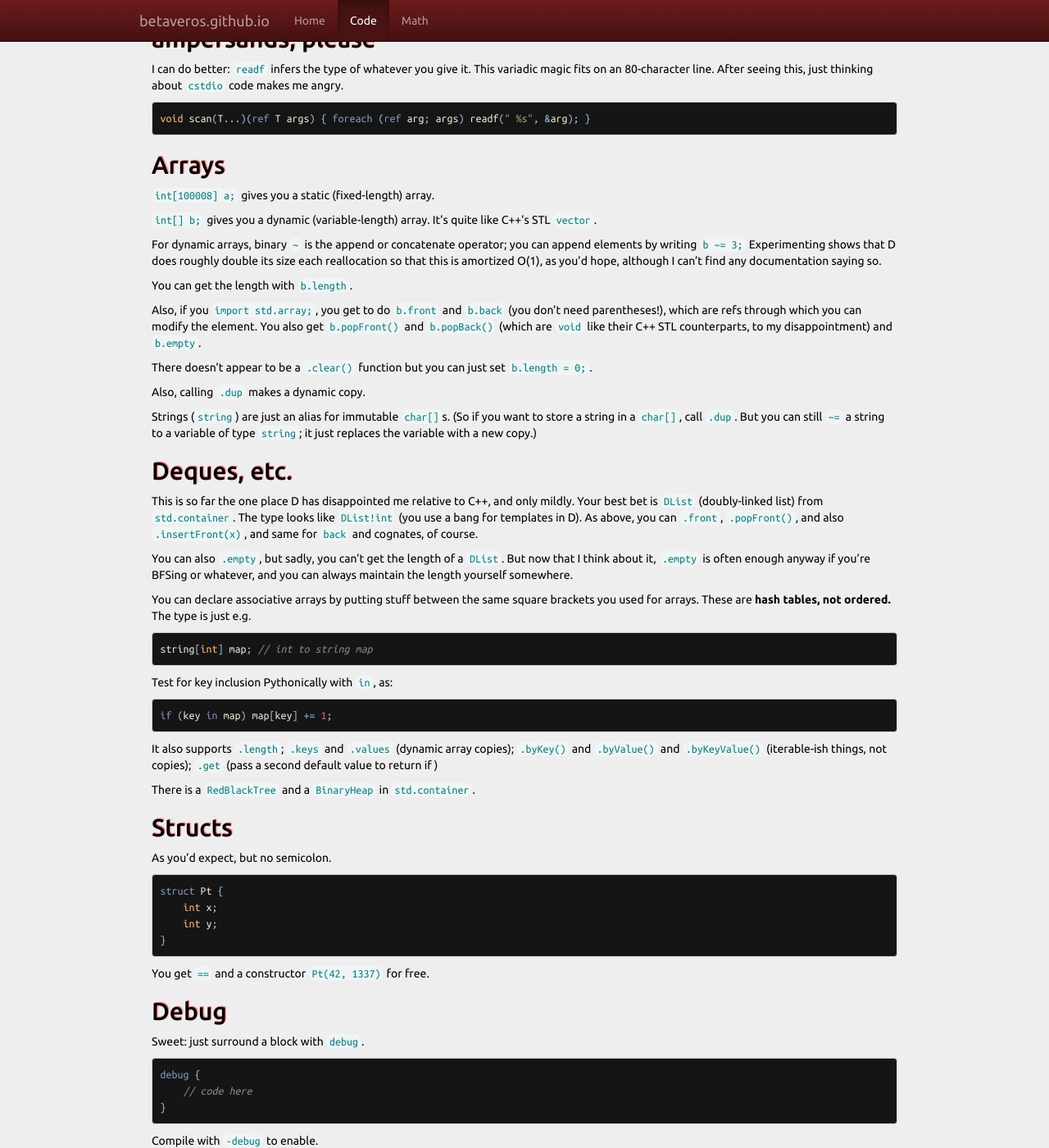
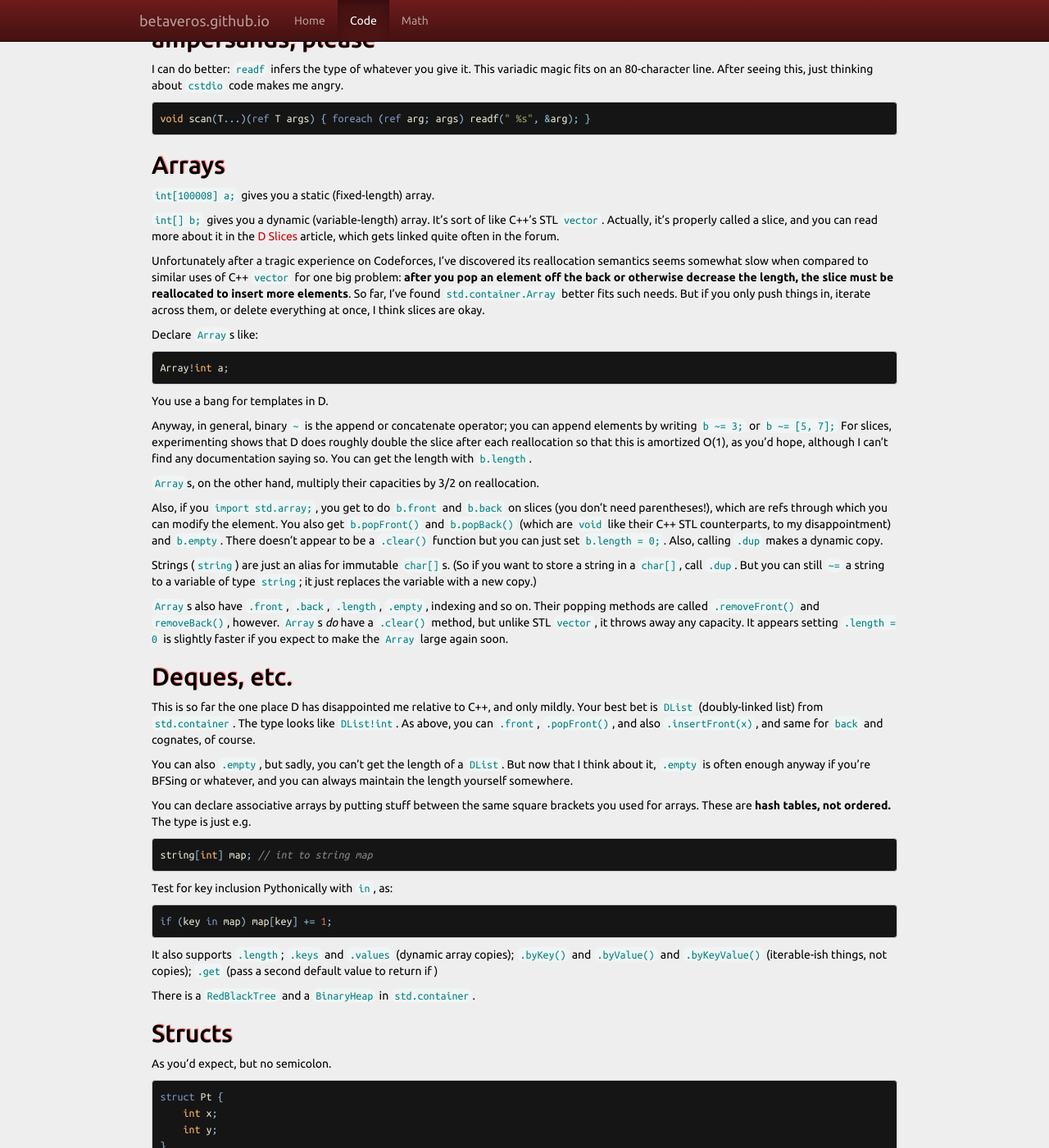
Before and after one commit to betaveros/betaveros.github.io, a Jekyll site: the page built from _posts/2015-01-14-c-to-d.markdown, in a window 1280 px wide and 1400 px high, scrolled down 1409 px. Shown: the whole window at 82% size. Built offline with Jekyll 4.4.1, drawn with Linux system fonts in a browser that asks for light colours; some of the changed text lies outside the part shown.

Commit message:
C to D updates from a long time ago

```diff
--- a/_posts/2015-01-14-c-to-d.markdown
+++ b/_posts/2015-01-14-c-to-d.markdown
@@ -96,23 +96,31 @@ void scan(T...)(ref T args) { foreach (ref arg; args) readf(" %s", &arg); }
 
 `int[100008] a;` gives you a static (fixed-length) array.
 
-`int[] b;` gives you a dynamic (variable-length) array. It's quite like C++'s STL `vector`.
+`int[] b;` gives you a dynamic (variable-length) array. It's sort of like C++'s STL `vector`. Actually, it's properly called a slice, and you can read more about it in the [D Slices](http://dlang.org/d-array-article.html) article, which gets linked quite often in the forum.
 
-For dynamic arrays, binary `~` is the append or concatenate operator; you can append elements by writing `b ~= 3;` Experimenting shows that D does roughly double its size each reallocation so that this is amortized O(1), as you'd hope, although I can't find any documentation saying so.
+Unfortunately after a tragic experience on Codeforces, I've discovered its reallocation semantics seems somewhat slow when compared to similar uses of C++ `vector` for one big problem: **after you pop an element off the back or otherwise decrease the length, the slice must be reallocated to insert more elements**. So far, I've found `std.container.Array` better fits such needs. But if you only push things in, iterate across them, or delete everything at once, I think slices are okay.
 
-You can get the length with `b.length`.
+Declare `Array`s like:
 
-Also, if you `import std.array;`, you get to do `b.front` and `b.back` (you don't need parentheses!), which are refs through which you can modify the element. You also get `b.popFront()` and `b.popBack()` (which are `void` like their C++ STL counterparts, to my disappointment) and `b.empty`.
+{% highlight d %}
+Array!int a;
+{% endhighlight %}
 
-There doesn't appear to be a `.clear()` function but you can just set `b.length = 0;`.
+You use a bang for templates in D.
 
-Also, calling `.dup` makes a dynamic copy.
+Anyway, in general, binary `~` is the append or concatenate operator; you can append elements by writing `b ~= 3;` or `b ~= [5, 7];` For slices, experimenting shows that D does roughly double the slice after each reallocation so that this is amortized O(1), as you'd hope, although I can't find any documentation saying so. You can get the length with `b.length`.
+
+`Array`s, on the other hand, multiply their capacities by 3/2 on reallocation.
+
+Also, if you `import std.array;`, you get to do `b.front` and `b.back` on slices (you don't need parentheses!), which are refs through which you can modify the element. You also get `b.popFront()` and `b.popBack()` (which are `void` like their C++ STL counterparts, to my disappointment) and `b.empty`. There doesn't appear to be a `.clear()` function but you can just set `b.length = 0;`. Also, calling `.dup` makes a dynamic copy.
 
 Strings (`string`) are just an alias for immutable `char[]`s. (So if you want to store a string in a `char[]`, call `.dup`. But you can still `~=` a string to a variable of type `string`; it just replaces the variable with a new copy.)
 
+`Array`s also have `.front`, `.back`, `.length`, `.empty`, indexing and so on. Their popping methods are called `.removeFront()` and `removeBack()`, however. `Array`s *do* have a `.clear()` method, but unlike STL `vector`, it throws away any capacity. It appears setting `.length = 0` is slightly faster if you expect to make the `Array` large again soon.
+
 ## Deques, etc.
 
-This is so far the one place D has disappointed me relative to C++, and only mildly. Your best bet is `DList` (doubly-linked list) from `std.container`. The type looks like `DList!int` (you use a bang for templates in D). As above, you can `.front`, `.popFront()`, and also `.insertFront(x)`, and same for `back` and cognates, of course.
+This is so far the one place D has disappointed me relative to C++, and only mildly. Your best bet is `DList` (doubly-linked list) from `std.container`. The type looks like `DList!int`. As above, you can `.front`, `.popFront()`, and also `.insertFront(x)`, and same for `back` and cognates, of course.
 
 You can also `.empty`, but sadly, you can't get the length of a `DList`. But now that I think about it, `.empty` is often enough anyway if you're BFSing or whatever, and you can always maintain the length yourself somewhere.
 
@@ -131,6 +139,7 @@ if (key in map) map[key] += 1;
 It also supports `.length`; `.keys` and `.values` (dynamic array copies); `.byKey()` and `.byValue()` and `.byKeyValue()` (iterable-ish things, not copies); `.get` (pass a second default value to return if )
 
 There is a [`RedBlackTree`](http://dlang.org/phobos/std_container.html#.RedBlackTree) and a [`BinaryHeap`](http://dlang.org/phobos/std_container.html#.BinaryHeap) in `std.container`.
+
 ## Structs
 
 As you'd expect, but no semicolon.
@@ -292,6 +301,10 @@ I might need to add a `minify` and `maxify`, but the definitions of those will b
 
 {% highlight d %}
 import std.stdio, std.array, std.range, std.string, std.typecons;
-import std.algorithm, std.container, std.math, std.random;
+import std.algorithm, std.container, std.math, std.numeric, std.random;
 void scan(T...)(ref T args) { foreach (ref arg; args) readf(" %s", &arg); }
+void minify(T)(ref T a, in T b) { if (a > b) a = b; }
+void maxify(T)(ref T a, in T b) { if (a < b) a = b; }
+void ewriteln(T...)(T args) { stderr.writeln("\033[35m", args, "\033[0m"); }
+int ilen(T)(const ref T a) { return cast(int)(T.length); }
 {% endhighlight %}
```
